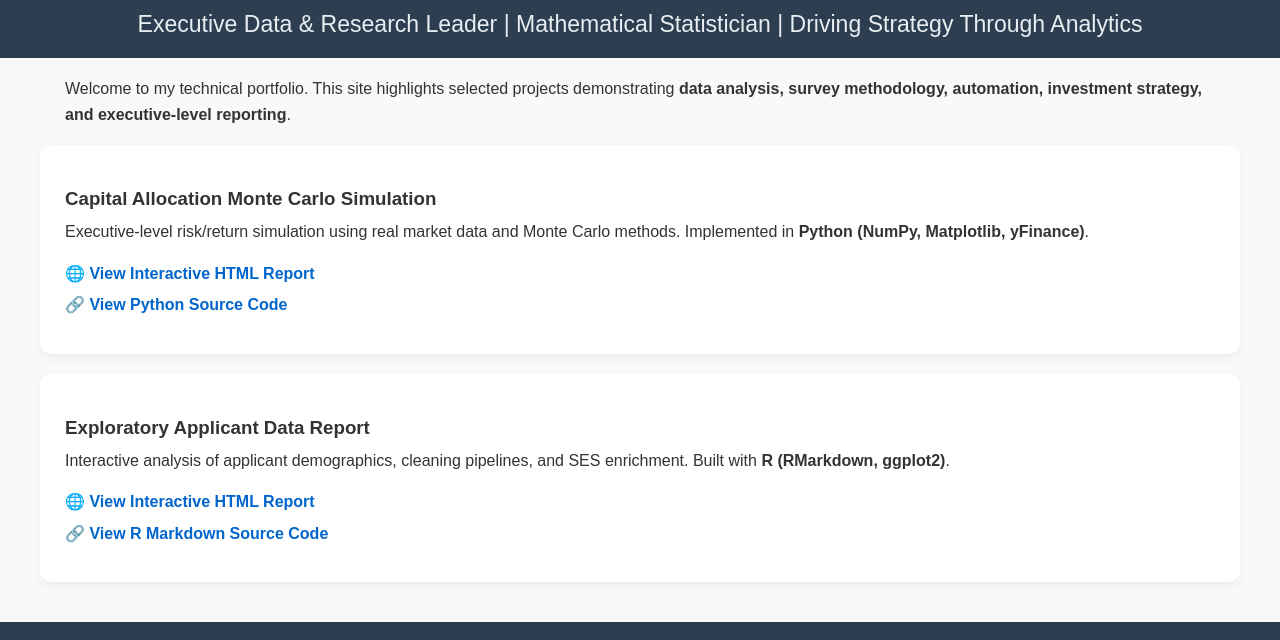
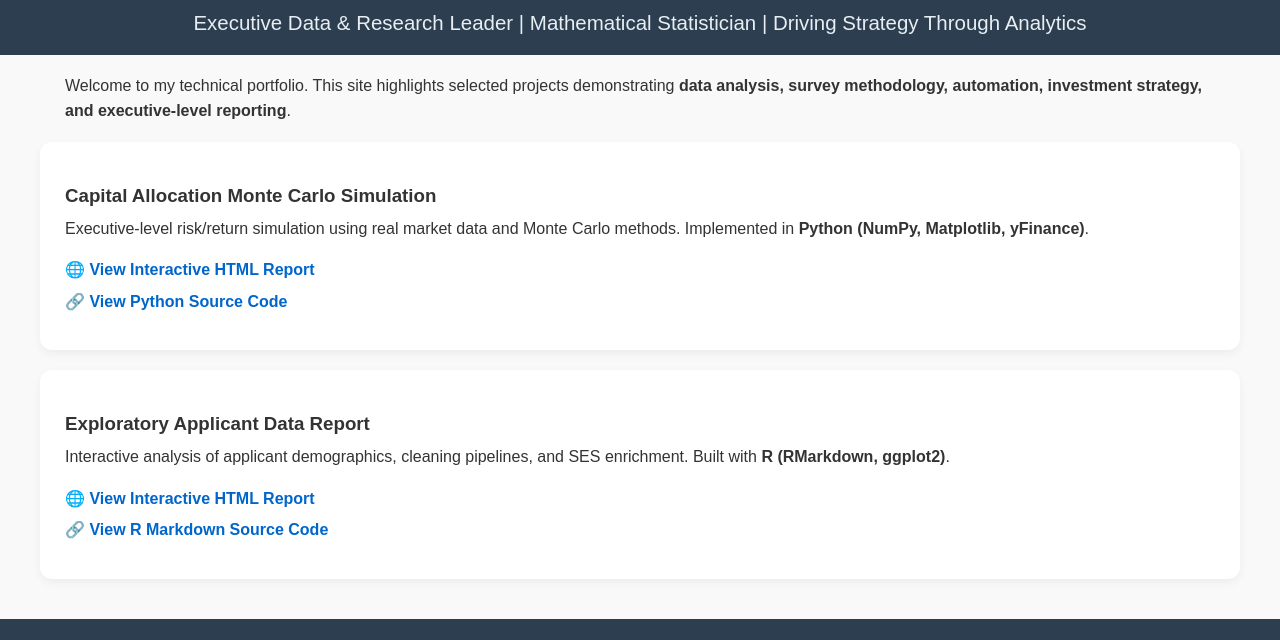
Before and after one commit to isaacbmichael/isaacbmichael.github.io, a plain HTML site: page index.html in a window 1280 px wide. Shown: the part 390-1030 px from the top of the page. Drawn offline with Linux system fonts and the light colour scheme.

Commit message:
Update index.html

```diff
--- a/index.html
+++ b/index.html
@@ -39,10 +39,10 @@
     }
     header .tagline{
       margin: 0;
-      font-size: clamp(16px, 1.8vw, 26px);
+      font-size: clamp(16px, 1.6vw, 24px);
       line-height: 1.35;
       color:#e8eef2;
-      max-width: 1200px;   /* shorter for comfortable reading */
+      max-width: 1300px;   /* shorter for comfortable reading */
       margin-left:auto; margin-right:auto;
     }
 
```
